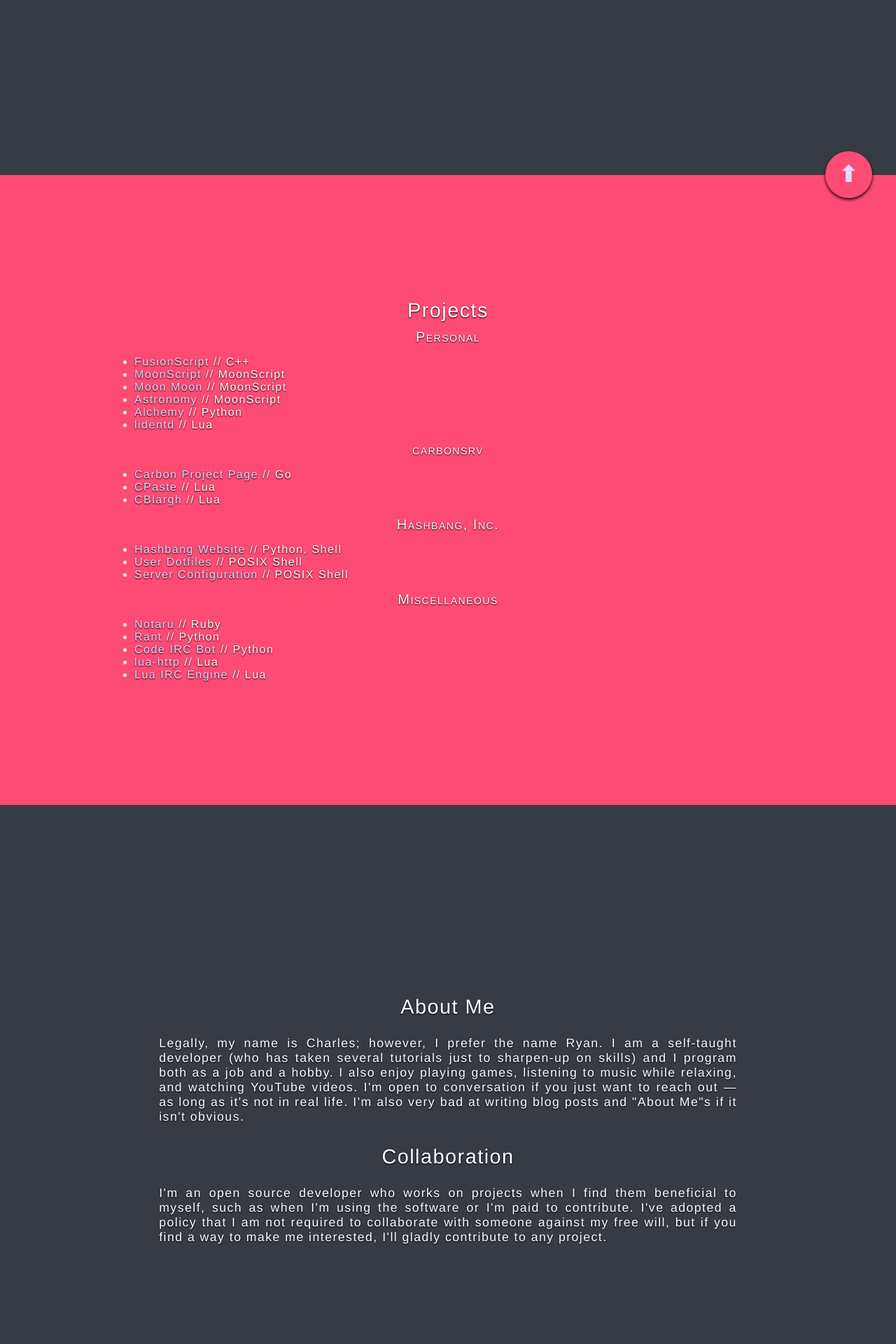
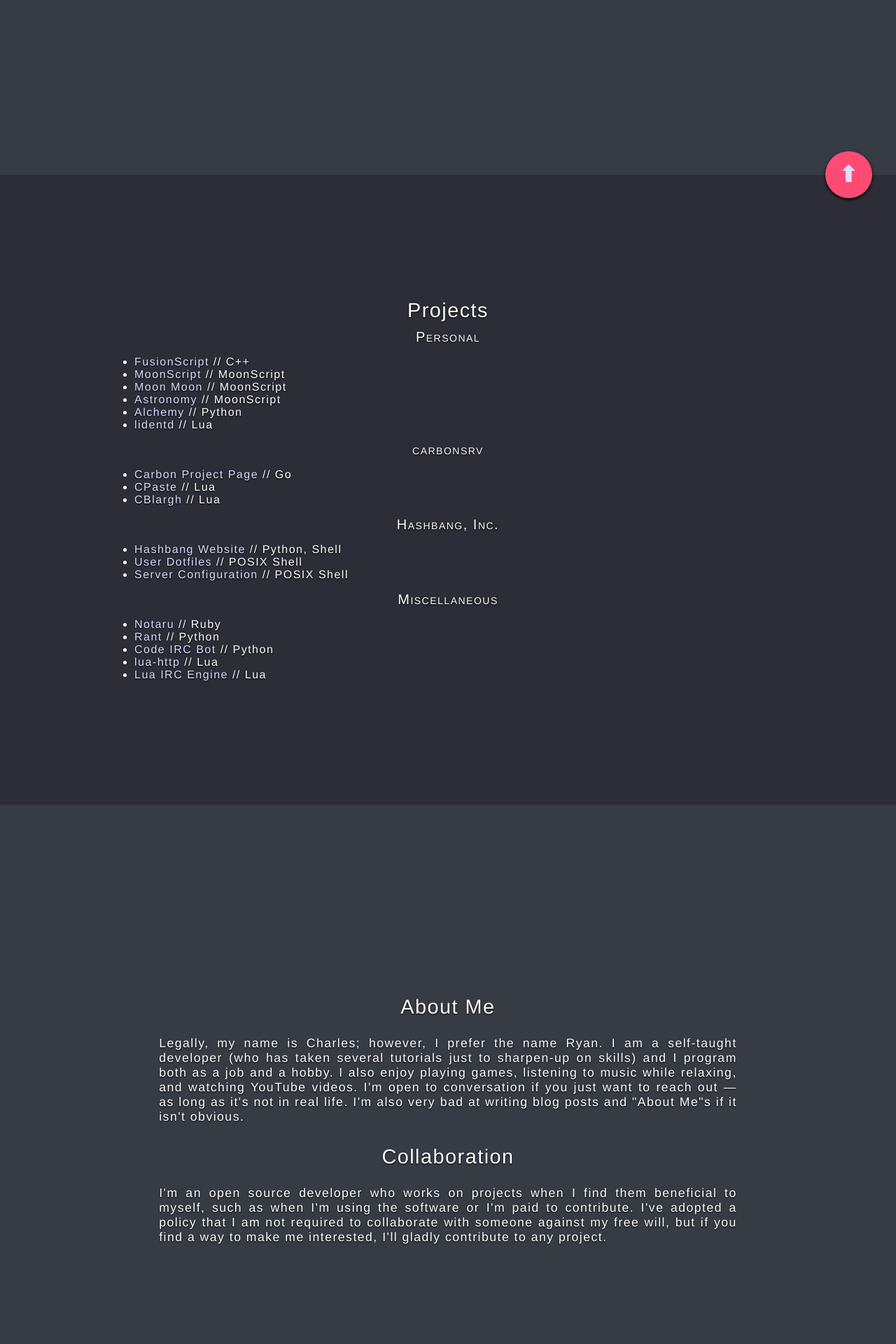
Before and after one commit to ChickenNuggers/ChickenNuggers.github.io, a Jekyll site: the page index.html, which Jekyll copies as it is, in a window 1280 px wide. Shown: the part 583-2503 px from the top of the page at 70% size. Built offline with Jekyll 4.4.1, drawn with Linux system fonts in a browser that asks for light colours.

Commit message:
index.html: change pink to 'accent-only' and use 0.8x old gray

```diff
--- a/index.html
+++ b/index.html
@@ -52,7 +52,7 @@
 			min-height: 100vh;
 		}
 		section:nth-of-type(2n) {
-			background-color: #FE4B74;
+			background-color: #2c2d36;
 		}
 		.content {
 			display: table-cell;
```
